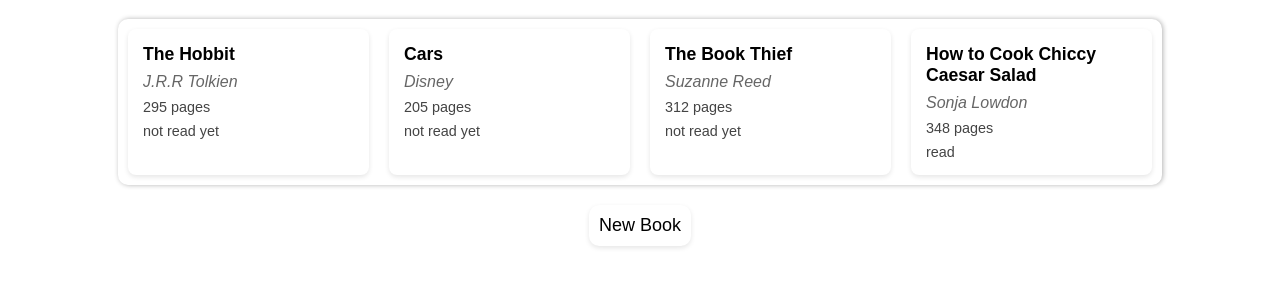
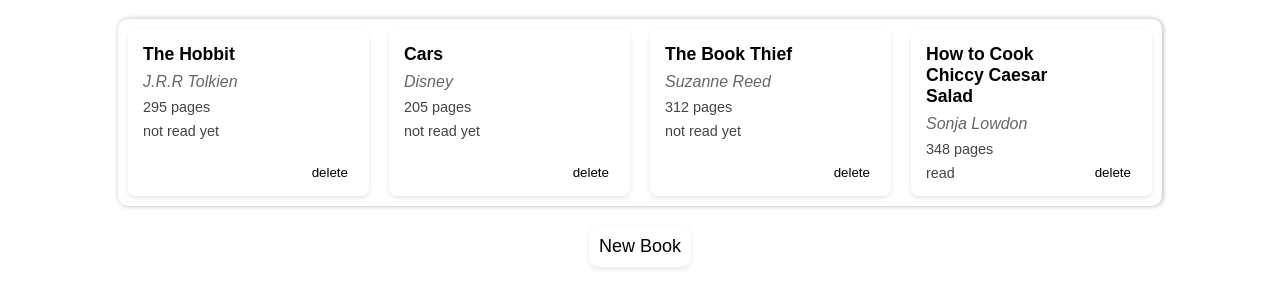
Before and after one commit to jckstllrd/TOP-library, a plain HTML site: page index.html in a window 1280 px wide. Shown: the part 141-448 px from the top of the page. Drawn offline with Linux system fonts and the light colour scheme.

Commit message:
Add delete button to card templates and included styling

```diff
--- a/index.html
+++ b/index.html
@@ -21,6 +21,8 @@
                     <p class="pages"></p>
                     <p class="read-status"></p>
                 </div>
+
+                <div class="delete-container"><button class="delete">delete</button></div>
             </div>
         </template>
         <button type="button" class="new-book-btn">New Book</button>
--- a/style.css
+++ b/style.css
@@ -38,10 +38,28 @@ body {
   border-radius: 8px;
   box-shadow: 0 2px 5px rgba(0, 0, 0, 0.1);
   transition: transform 0.2s ease;
+  display: flex;
+  justify-content: space-between;
 }
 
 .card:hover {
   transform: translateY(-5px);
+}
+
+.delete-container {
+  display: flex;
+  flex-direction: column;
+  justify-content: flex-end;
+}
+
+.delete {
+  background-color: white;
+  height: fit-content;
+  border: none;
+}
+
+.delete:hover {
+    color: red;
 }
 
 .details {
@@ -104,8 +122,7 @@ body {
   align-items: center;
 }
 
-.new-book-form
-{
+.new-book-form {
   width: 80%;
   height: 80%;
   display: flex;
@@ -118,7 +135,6 @@ align-items: center;
 
 .form-header {
   display: flex;
-
 }
 
 .close-window-btn {
```
Lines whose indentation alone changed are shown as unchanged.
